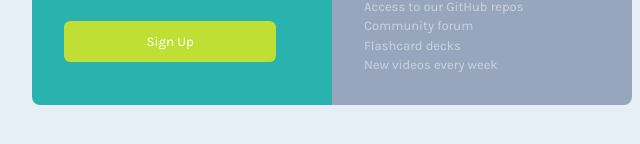
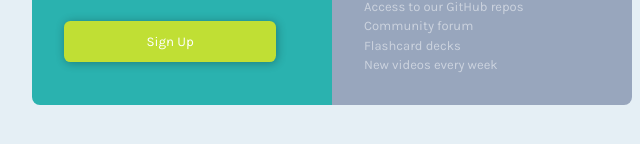
Before and after one commit to codingwolf-at/price-grid-component, a plain HTML site: page index.html in a window 1280 px wide. Shown: the part 520-664 px from the top of the page, 308-948 px from the left. Drawn offline with Linux system fonts and the light colour scheme.

Commit message:
Update style.css

```diff
--- a/style.css
+++ b/style.css
@@ -95,6 +95,7 @@ body {
     border: none;
     font-family: inherit;
     border-radius: 0.4rem;
+    box-shadow: 1px 1px 10px 0px rgba(0, 0, 0, 0.3);
 }
 
 .div-two button:focus {
```
